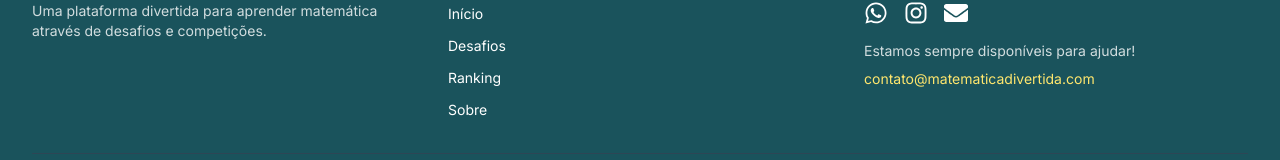
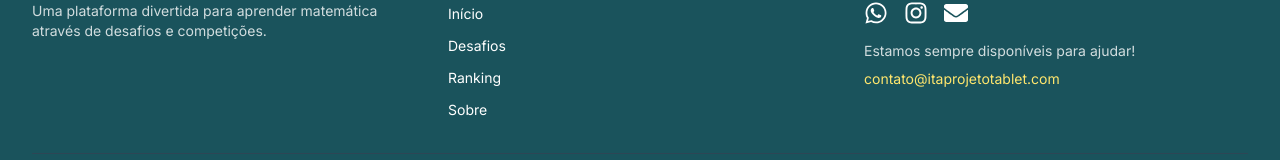
Before and after one commit to geneziolavor/matematica-divertida, a Next.js app: page / in a window 1280 px wide. Shown: the part 1555-1715 px from the top of the page. Built offline with nearby package versions, Linux system fonts and the light colour scheme; no server answers.

Commit message:
Atualiza links de contato com informações reais

```diff
--- a/src/components/Footer.tsx
+++ b/src/components/Footer.tsx
@@ -4,9 +4,9 @@ import Link from 'next/link';
 import { FaCalculator, FaEnvelope, FaInstagram, FaWhatsapp } from 'react-icons/fa';
 
 // Dados de contato fixos para todo o site
-const WHATSAPP = 'https://wa.me/5511987654321';
-const INSTAGRAM = 'https://instagram.com/matematica.divertida';
-const EMAIL = 'contato@matematicadivertida.com';
+const WHATSAPP = 'https://wa.me/88988411890';
+const INSTAGRAM = 'https://instagram.com/cluberoboticacriativaita';
+const EMAIL = 'contato@itaprojetotablet.com';
 
 export default function Footer() {
   return (
```
